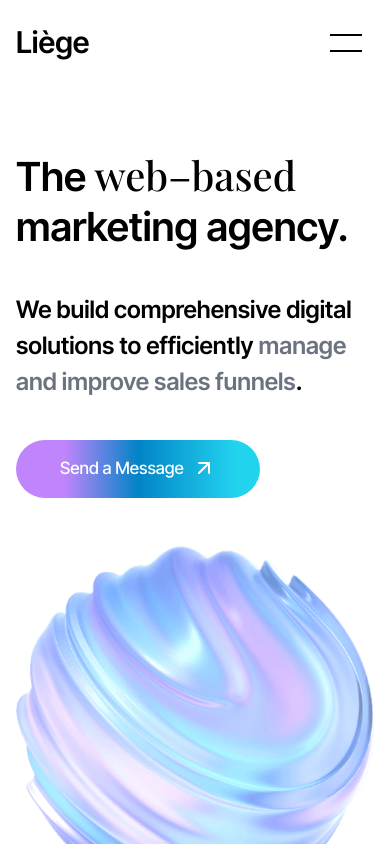
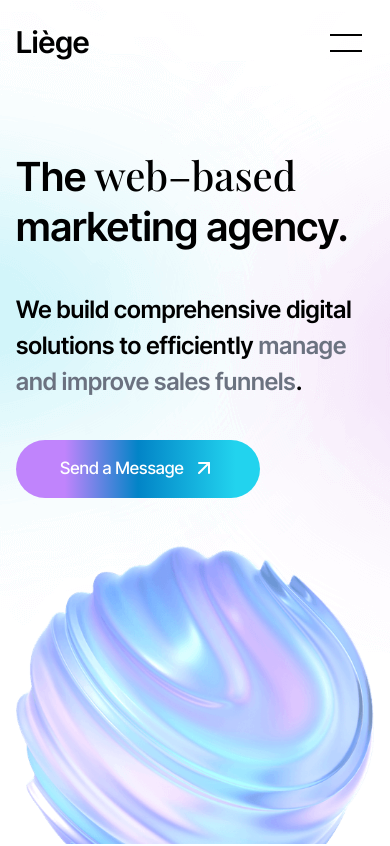
Before and after one commit to skupta12/Marketing-Agency, a Next.js app: page / in a window 390 px wide. Shown: the top 846 px of the page. Built offline with nearby package versions, Linux system fonts and the light colour scheme; a web font is replaced by a local one.

Commit message:
optimizing mobile gradients

```diff
--- a/src/app/globals.css
+++ b/src/app/globals.css
@@ -145,8 +145,12 @@
 
 /* Hero Images swap */
 
-@media(min-width:640px) {
+@media(min-width:768px) {
   .gradient {
     background-image: url("/gradient.png");
 }
 }
+
+.gradient-mobile {
+  background-image: url("/gradient-mobile.png");
+}
--- a/src/components/Hero.tsx
+++ b/src/components/Hero.tsx
@@ -6,7 +6,7 @@ import MaxWidthWrapper from "./MaxWidthWrapper";
 const Hero = () => {
 
   return (
-    <section className="lg:pb-[200px] pb-16 overflow-hidden bg-no-repeat md:bg-center bg-top gradient">
+    <section className="lg:pb-[200px] pb-16 overflow-hidden bg-no-repeat md:bg-center gradient gradient-mobile">
       <MaxWidthWrapper>
         <div className="lg:pt-[230px] pt-[150px] relative">
           <div className="grid grid-cols-12 gap-y-12 lg:gap-y-7 gap-x-5 lg:place-items-center">
```
Also changed, not shown: public/gradient-mobile.png.
